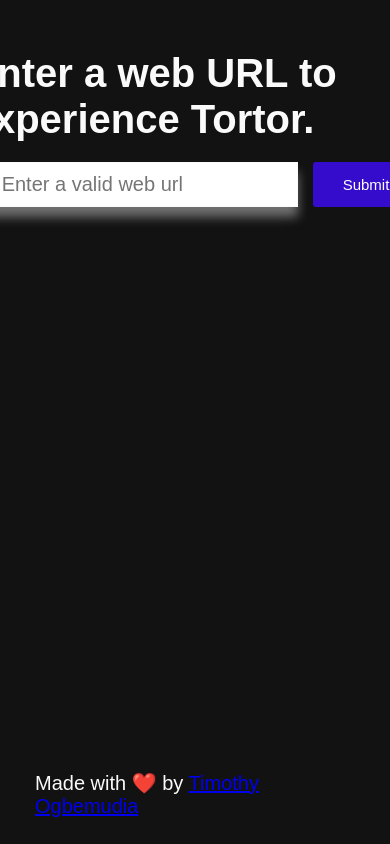
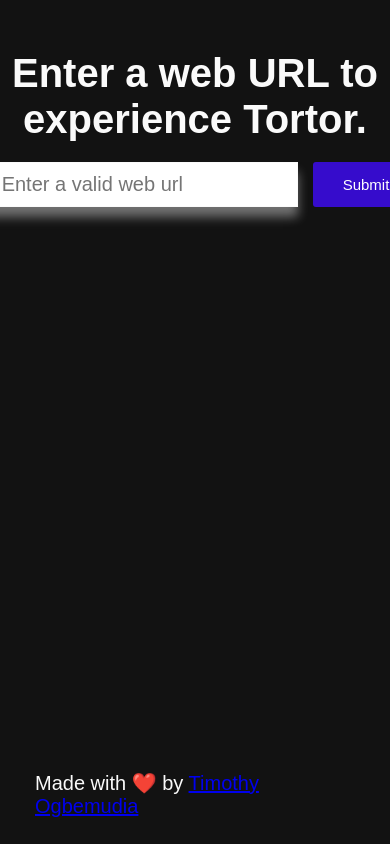
Before and after one commit to glamboyosa/tortor, a Next.js app: page /capture in a window 390 px wide. Shown: the top 844 px of the page. Built offline with nearby package versions, Linux system fonts and the light colour scheme; a web font is replaced by a local one.

Commit message:
chore: center text

```diff
--- a/styles/capture.module.css
+++ b/styles/capture.module.css
@@ -71,11 +71,7 @@
   align-items: center;
 }
 
-@media only screen and(max-width: 700px) {
-  .main {
-    margin-left: 3rem;
-  }
-  .title {
-    font-size: 3rem;
-  }
+.title,
+.description {
+  text-align: center;
 }
```
